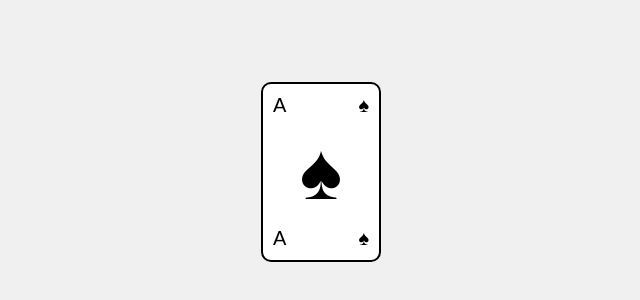
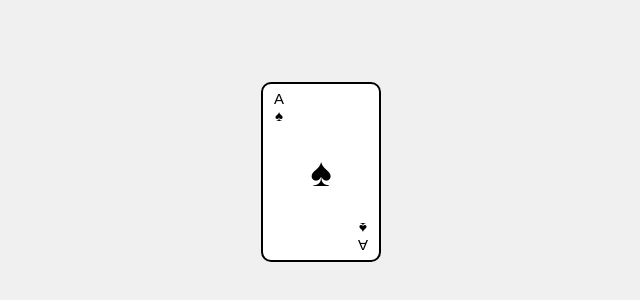
Before and after one commit to Larshalvorhansen/webTek, a plain HTML site: page assignment2/aceofspades.html in a window 1280 px wide. Shown: the part 228-528 px from the top of the page, without its empty margins (319-959 px from the left). Drawn offline with Linux system fonts and the light colour scheme.

Commit message:
rotasjon og centering

```diff
--- a/assignment2/aceofspades.html
+++ b/assignment2/aceofspades.html
@@ -35,15 +35,29 @@
         display: flex;
         flex-direction: column;
         justify-content: space-between;
-        padding: 10px;
-        font-size: 20px;
+        padding: 6px;
+        font-size: 15px;
         font-family: sans-serif;
     }
 
-    .card .top, .card .bottom {
-        display: flex;
-        justify-content: space-between;
-        align-items: center;
+    .card .top {
+        width: 20px;
+        height: 40px;
+
+        flex-direction: column;
+        text-align: center;
+
+
+    }
+
+    .card .bottom {
+        width: 20px;
+        height: 40px;
+        position: relative;
+        left: 84px;
+        flex-direction: column;
+        text-align: center;
+        rotate: 180deg;
     }
 
     .card .center {
@@ -51,7 +65,7 @@
         justify-content: center;
         align-items: center;
         flex-direction: column;
-        font-size: 80px;
+        font-size: 40px;
     }
 
     </style>
@@ -65,7 +79,7 @@
             </div>
             <div class="center">&spades;</div>
             <div class="bottom">
-                <div>A</div>
+                <div>  A</div>
                 <div>&spades;</div>
             </div>
         </div>
```
